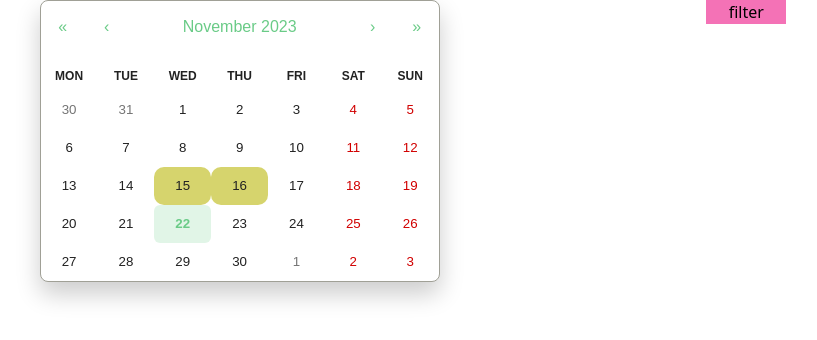
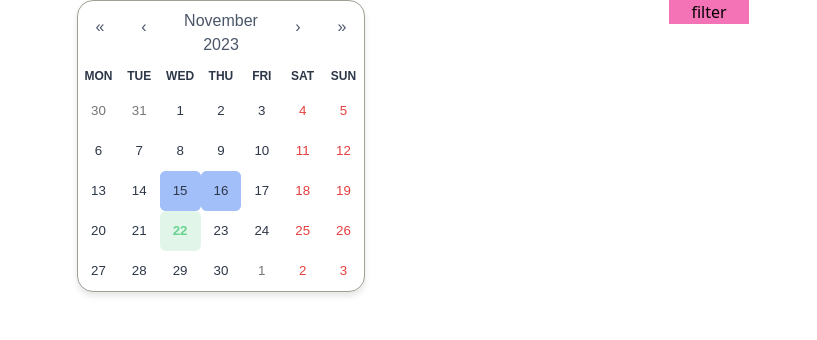
Before and after one commit to hackathon-ku/hackathon-2023-_1, a React (Vite) app: page / in a window 1280 px wide. Shown: the top 340 px of the page, without its empty margins (227-1044 px from the left). Built offline with nearby package versions, Linux system fonts and the light colour scheme.

Commit message:
Edited css

```diff
--- a/src/index.css
+++ b/src/index.css
@@ -2,18 +2,137 @@
 @tailwind components;
 @tailwind utilities;
 
+/* Tailwind CSS Classes for a Highlight-Friendly Design */
 .react-calendar {
+	width: 18rem;
+	max-width: 100%;
+	background-color: #ffffff;
+	color: #2d3748;
+	border-radius: 1rem;
+	box-shadow: 0 4px 6px rgba(0, 0, 0, 0.1);
+	font-family: 'Arial', 'Helvetica', sans-serif, 'Kanit';
+	line-height: 1.5;
+  }
+
+  .react-calendar__navigation button {
+	color: #4a5568;
+	min-width: 2.75rem;
+	background: transparent;
+	font-size: 1rem;
+	margin-top: 0.5rem;
+	transition: color 0.3s ease-in-out;
+  }
+
+  .react-calendar__navigation button:enabled:hover,
+  .react-calendar__navigation button:enabled:focus {
+	color: #2d3748;
+  }
+
+  .react-calendar__navigation button[disabled] {
+	color: #cbd5e0;
+  }
+
+  abbr[title] {
+	text-decoration: none;
+  }
+
+  .react-calendar__month-view__days__day--weekend {
+	color: #e53e3e;
+  }
+
+  .react-calendar__tile:enabled:hover,
+  .react-calendar__tile:enabled:focus {
+	background: #edf2f7;
+	color: #2d3748;
+	border-radius: 0.375rem;
+	transform: scale(1.05);
+	transition: transform 0.2s ease-in-out;
+  }
+
+  .react-calendar__tile--now {
+	background: #68d39133;
+	border-radius: 0.375rem;
+	font-weight: bold;
+	color: #68d391;
+  }
+
+  .react-calendar__tile--now:enabled:hover,
+  .react-calendar__tile--now:enabled:focus {
+	background: #68d39133;
+	border-radius: 0.375rem;
+	font-weight: bold;
+	color: #68d391;
+  }
+
+  .react-calendar__tile--hasActive:enabled:hover,
+  .react-calendar__tile--hasActive:enabled:focus {
+	background: #edf2f7;
+  }
+
+  .react-calendar__tile--active {
+	background: #48bb7888;
+	border-radius: 0.375rem;
+	font-weight: bold;
+	color: #2d3748;
+	transform: scale(1.05);
+	transition: transform 0.2s ease-in-out;
+  }
+
+  .react-calendar__tile--active:enabled:hover,
+  .react-calendar__tile--active:enabled:focus {
+	background: #48bb78;
+	color: #ffffff;
+  }
+
+  .react-calendar--selectRange .react-calendar__tile--hover {
+	background-color: #edf2f7;
+  }
+
+  .react-calendar__tile--range {
+	background: #edf2f7;
+	color: #2d3748;
+	border-radius: 0;
+	transform: scale(1.05);
+	transition: transform 0.2s ease-in-out;
+  }
+
+  .react-calendar__tile--rangeStart {
+	border-top-right-radius: 0;
+	border-bottom-right-radius: 0;
+	border-top-left-radius: 0.375rem;
+	border-bottom-left-radius: 0.375rem;
+	background: #48bb78;
+	color: #ffffff;
+  }
+
+  .react-calendar__tile--rangeEnd {
+	border-top-left-radius: 0;
+	border-bottom-left-radius: 0;
+	border-top-right-radius: 0.375rem;
+	border-bottom-right-radius: 0.375rem;
+	background: #48bb78;
+	color: #ffffff;
+  }
+
+  .react-calendar .highlight {
+	background-color: #a3bffa;
+	border-radius: 0.375rem;
+	box-shadow: inset 0 0 0 2px #a3bffa;
+  }
+
+
+/* .react-calendar {
 	width: 400px;
 	max-width: 100%;
 	background-color: #fff;
 	color: #222;
 	border-radius: 8px;
 	box-shadow: 0 12px 24px rgba(0, 0, 0, 0.2);
-	font-family: Arial, Helvetica, sans-serif;
+	font-family: Arial, Helvetica, sans-serif, kanit;
 	line-height: 1.125em;
    }
    .react-calendar__navigation button {
-	color: #6acb87;
+	color: #000000;
 	min-width: 44px;
 	background: none;
 	font-size: 16px;
@@ -35,7 +154,7 @@
    .react-calendar__tile:enabled:hover,
    .react-calendar__tile:enabled:focus {
 	background: #f8f8fa;
-	color: #6acb87;
+	color: #6acb8733;
 	border-radius: 6px;
    }
    .react-calendar__tile--now {
@@ -64,7 +183,7 @@
    .react-calendar__tile--active:enabled:hover,
    .react-calendar__tile--active:enabled:focus {
 	background: #6acb87;
-	color: white;
+	color: black;
    }
    .react-calendar--selectRange .react-calendar__tile--hover {
 	background-color: #f8f8fa;
@@ -91,9 +210,10 @@
 	color: white;
    }
    .react-calendar .highlight {
-    background-color: #D6D46D;
-    border-radius: 10px;
-  }
+    background-color: #b4e9c4;
+    border-radius: 0px;
+  } */
+
 /* body {
 	display: flex;
 	align-items: center;
```
